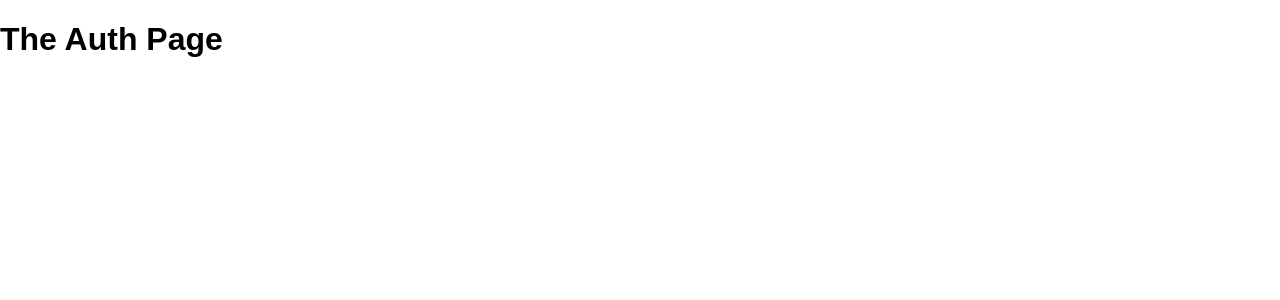
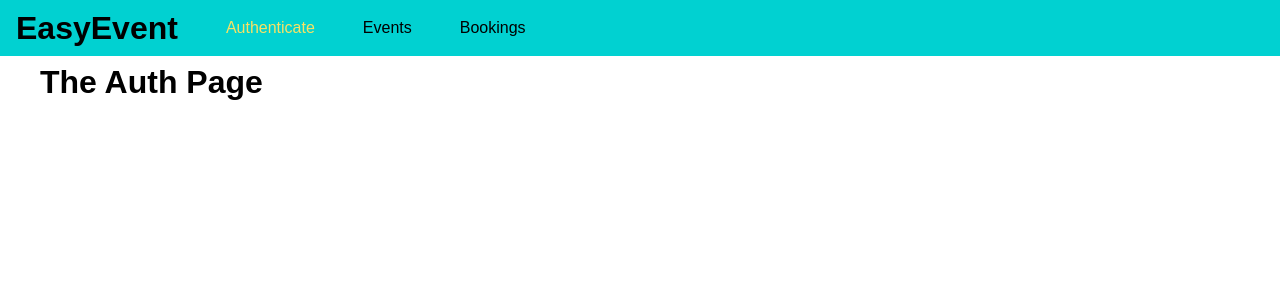
Before and after one commit to davjdo/graphql-react-event-booking-app, a React (Create React App) app in the folder frontend/: page /auth in a window 1280 px wide. Shown: the top 300 px of the page. Built offline with nearby package versions, Linux system fonts and the light colour scheme; the HTML template or start-up script is replaced by a standard one.

Commit message:
add navbar feature

```diff
--- a/frontend/src/App.css
+++ b/frontend/src/App.css
@@ -0,0 +1,3 @@
+.main-content {
+  margin: 4rem 2.5rem;
+}
--- a/frontend/src/App.js
+++ b/frontend/src/App.js
@@ -1,20 +1,26 @@
-import React, { Component } from 'react';
+import React, { Component, Fragment } from 'react';
 import { BrowserRouter as Router, Route, Redirect, Switch } from 'react-router-dom';
 import AuthPage from './pages/Auth';
 import EventsPage from './pages/Events';
 import BookingsPage from './pages/Bookings';
+import MainNavigation from './components/Navigation/MainNavigation';
 import './App.css';
 
 class App extends Component {
 	render() {
 		return (
 			<Router>
+				<Fragment>
+					<MainNavigation />
+					<main className="main-content">
 						<Switch>
 							<Redirect from="/" to="/auth" exact />
 							<Route path="/auth" component={AuthPage} />
 							<Route path="/events" component={EventsPage} />
 							<Route path="/bookings" component={BookingsPage} />
 						</Switch>
+					</main>
+				</Fragment>
 			</Router>
 		);
 	}
--- /dev/null
+++ b/frontend/src/components/Navigation/MainNavigation.css
@@ -0,0 +1,43 @@
+.main-navigation {
+  position: fixed;
+  left: 0;
+  top: 0;
+  width: 100%;
+  height: 3.5rem;
+  background: #01d1d1;
+  padding: 0 1rem;
+  display: flex;
+  align-items: center;
+}
+
+.main-navigation__logo h1{
+  margin: 0;
+  font-size: 1.5;
+}
+
+.main-navigation__items {
+  margin-left: 1.5rem;
+  padding: 0;
+}
+
+.main-navigation__items ul {
+  display: flex;
+  list-style: none;
+  margin: 0;
+  padding: 0;
+}
+
+.main-navigation__items li {
+  margin: 0 1.5rem;
+}
+
+.main-navigation__items a {
+  text-decoration: none;
+  color: #000;
+}
+
+.main-navigation__items a:hover,
+.main-navigation__items a:active,
+.main-navigation__items a.active{
+  color: #f8e264;
+}
--- /dev/null
+++ b/frontend/src/components/Navigation/MainNavigation.js
@@ -0,0 +1,26 @@
+import React from 'react';
+import { NavLink } from 'react-router-dom';
+import './MainNavigation.css';
+
+const mainNavigation = props => (
+	<header className="main-navigation">
+		<div className="main-navigation__logo">
+			<h1>EasyEvent</h1>
+		</div>
+		<nav className="main-navigation__items">
+			<ul>
+				<li>
+					<NavLink to="/auth">Authenticate</NavLink>
+				</li>
+				<li>
+					<NavLink to="/events">Events</NavLink>
+				</li>
+				<li>
+					<NavLink to="/bookings">Bookings</NavLink>
+				</li>
+			</ul>
+		</nav>
+	</header>
+);
+
+export default mainNavigation;
```
Lines whose indentation alone changed are shown as unchanged.
